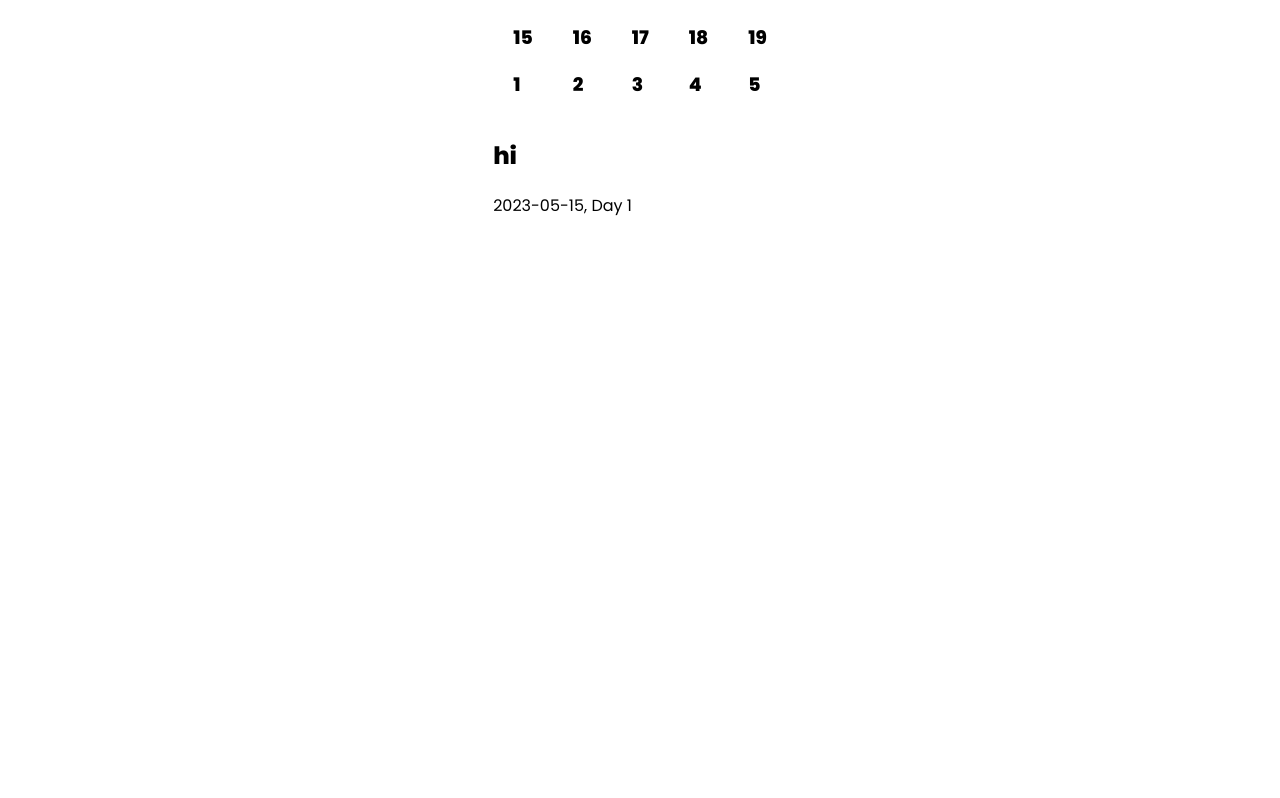
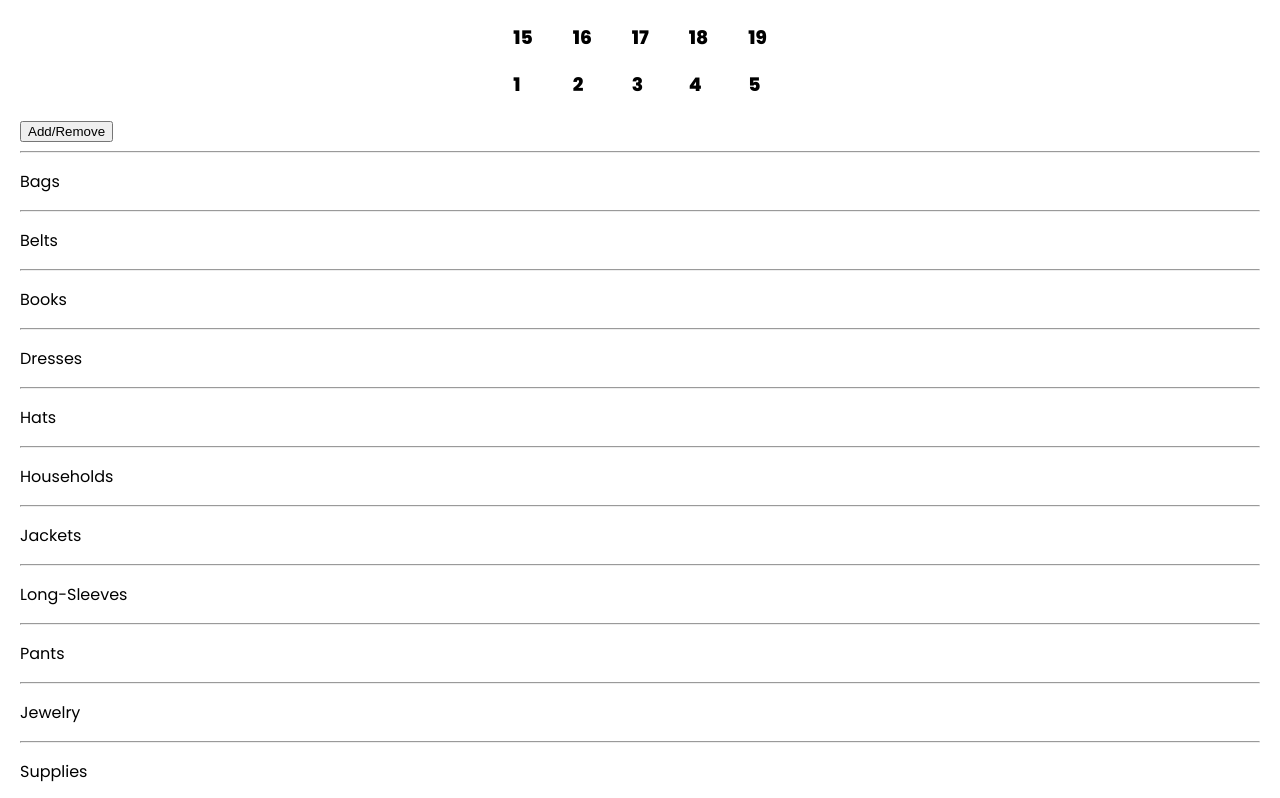
Before and after one commit to maggiemah/aggie-reuse, a React (Create React App) app in the folder frontend/: page / in a window 1280 px wide. Shown: the part 240-1038 px from the top of the page. Before the commit the page ends 800 px from the top, so only its background shows below. Built offline with nearby package versions, Linux system fonts and the light colour scheme; no server answers; the HTML template or start-up script is replaced by a standard one.

Commit message:
added category column

```diff
--- a/frontend/src/pages/CalendarView.js
+++ b/frontend/src/pages/CalendarView.js
@@ -70,16 +70,31 @@ const CalendarView = () => {
 	// let year = firstDate.getFullYear();
 	let month = 5;
 	let year = 2023;
+	const categories = ["Bags", "Belts", "Books", "Dresses", "Hats",
+		"Households", "Jackets", "Long-Sleeves", "Pants", "Jewelry",
+		"Supplies", "Shirts", "Shoes", "Shorts", "Sunglasses", "Sweaters",
+		"Tanks", "Ties", "Misc"];
 
-
+	let cat_arr = [];
+	for (let i = 0; i < categories.length; i++) {
+		cat_arr.push(
+			<div className="category-column">
+				<hr></hr>
+				<p>{categories[i]}</p>
+			</div>
+		);
+	}
 	return (
 		<><Header />
 		<div className="calendar-view">
 			<Month month_value={month} year={year}/>
 			<WeekRange startDate={firstDate}/>
-			<h2>hi</h2>
-			<>{year}-{month < 10 ? `0${month}` : ` ${month}`}-{date}, Day {day}</>
-		</div></>
+			{/* <h2>hi</h2>
+			<>{year}-{month < 10 ? `0${month}` : ` ${month}`}-{date}, Day {day}</> */}
+		</div>
+		<button>Add/Remove</button>
+		{cat_arr}
+		</>
 	)
 }
 
```
Also changed, not shown: frontend/src/components/category/Category.css (added), frontend/src/components/category/Category.js (added).
